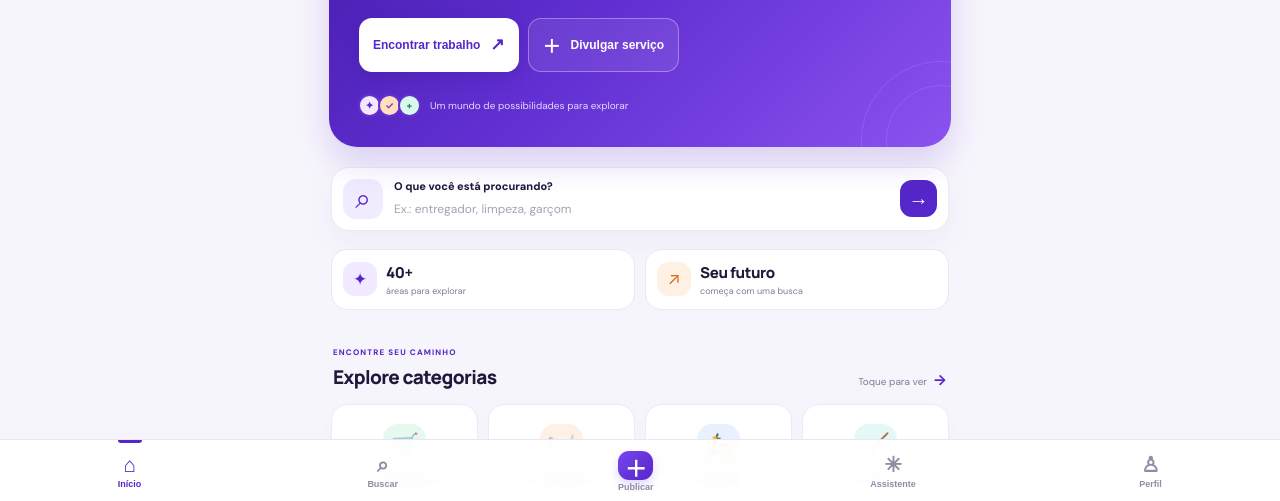
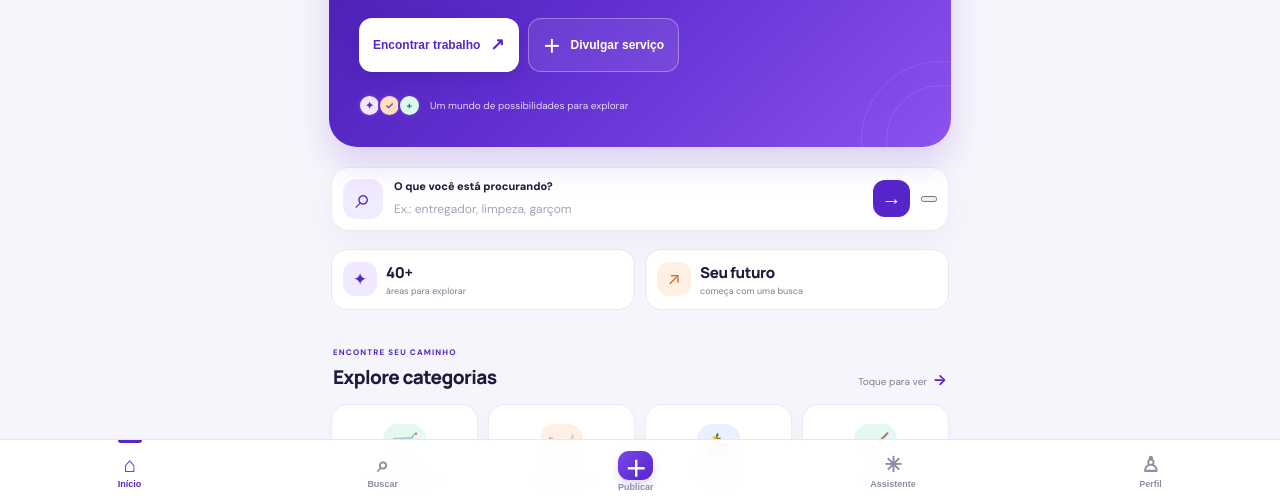
Before and after one commit to marcoslima1925/freela-brasil, a plain HTML site: page index.html in a window 1280 px wide. Shown: the part 298-799 px from the top of the page. Drawn offline with Linux system fonts and the light colour scheme.

Commit message:
Fix search section HTML structure and add voice search

```diff
--- a/index.html
+++ b/index.html
@@ -29,7 +29,7 @@
     <div class="hero-orbit orbit-one"></div><div class="hero-orbit orbit-two"></div>
   </section>
   <section class="searchbox">
-    <div class="search-symbol">⌕</div><div class="search-field"><label for="search">O que você está procurando?</label><input id="search" placeholder="Ex.: entregador, limpeza, garçom"></div><button id="searchGo" class="search-go" aria-label="Buscar">→</button>
+    <div class="search-symbol">⌕</div><div class="search-field"><label for="search">O que você está procurando?</label><input id="search" placeholder="Ex.: entregador, limpeza, garçom"></div><button id="searchGo" class="search-go" aria-label="Buscar">→</button><button id="searchGo" class="searchGo" aria-label="Buscar" seta, button id="voiceSearch" type="button" aria-label="Pesquisar por voz" microfone>
   </section>
   <section class="quick-stats">
     <div><span class="stat-icon purple">✦</span><strong>40+</strong><small>áreas para explorar</small></div>
```
